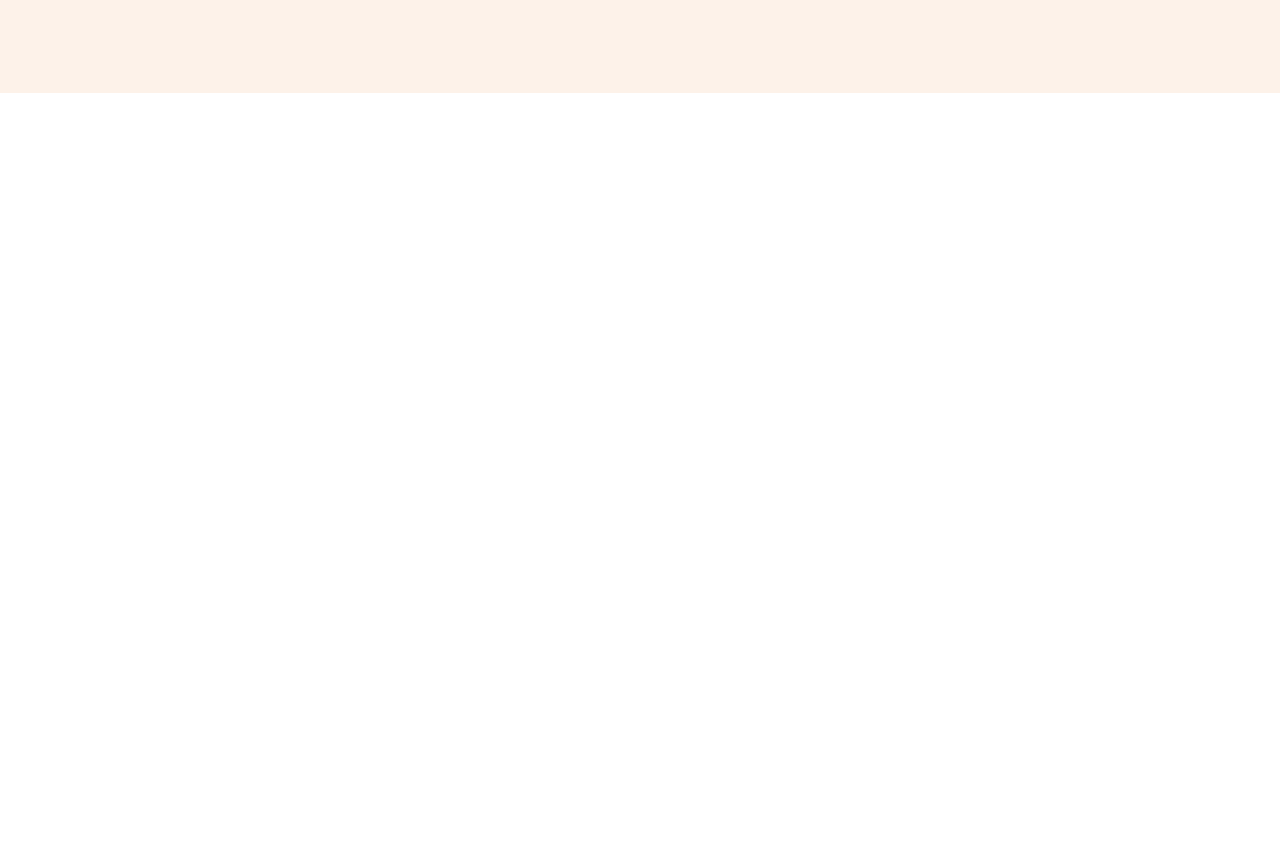
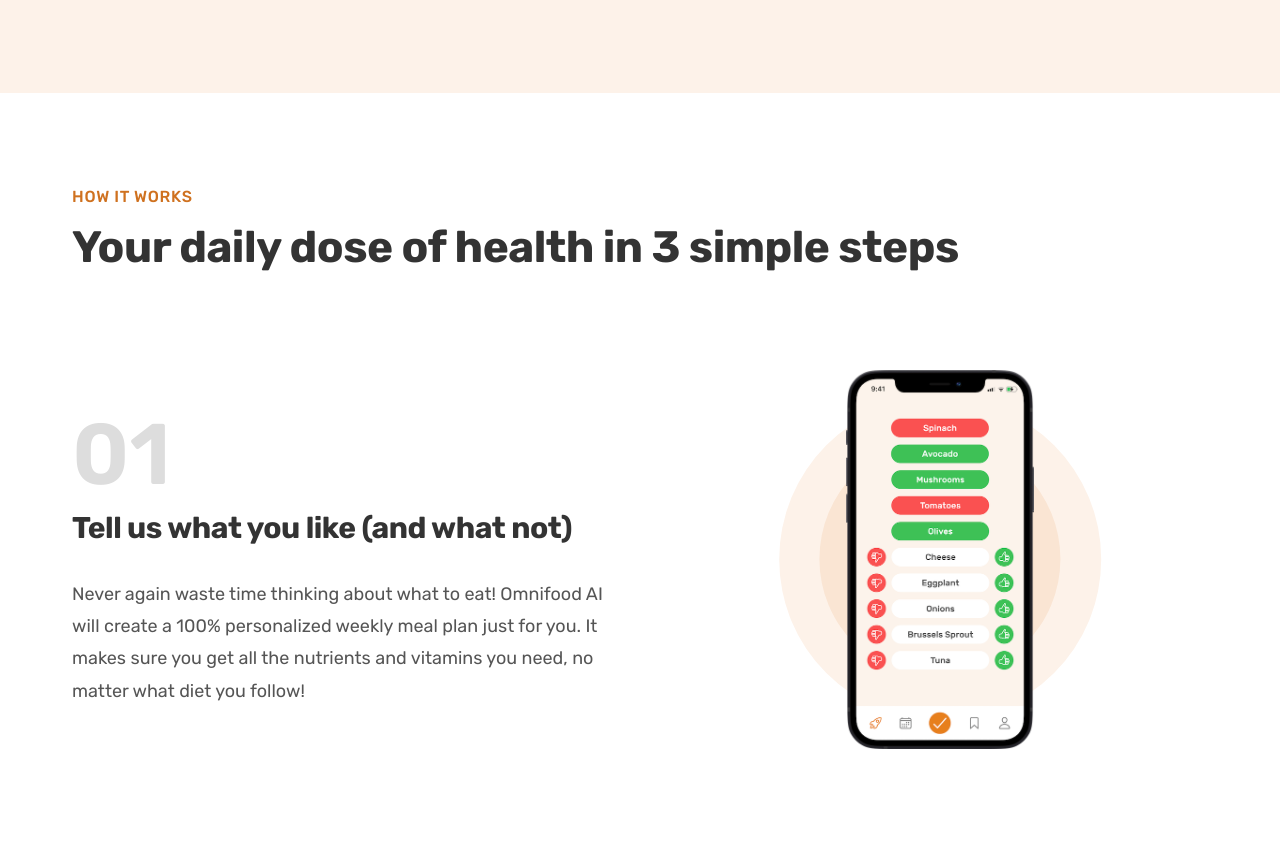
Before and after one commit to GaldyPoper/omnifood-learning-project, a plain HTML site: page index.html in a window 1280 px wide. Shown: the part 655-1497 px from the top of the page. Before the commit the page ends 800 px from the top, so only its background shows below. Drawn offline with Linux system fonts and the light colour scheme.

Commit message:
Office - how it works section design completed

```diff
--- /dev/null
+++ b/css/general.css
@@ -0,0 +1,174 @@
+/*
+
+--- 01 Typography system
+
+Font Sizes (px)
+10 / 12 / 14 / 16 / 18 / 20 / 24 / 30 / 36 / 44 / 52 / 62 / 74 / 86 / 98
+
+Font Weights
+Default: 400
+Medium: 500
+Semi-bold: 600
+Bold: 700
+
+
+Line heights
+Default: 1
+Small: 1.05
+Paragraph default: 1.6
+
+-- Letter Spacing
+-0.5px
+0.75px
+
+
+--- 02 Colours
+
+Primary: #e67e22
+Tints: #fdf2e9
+#fae5d3
+Shades: #cf711f
+Accents:
+Greys:
+#555
+#333
+
+--- 05 Shadows
+
+
+
+--- 06 Border Radius
+Default: 9px
+
+--- 07 Whitespace
+
+Spacing System (px)
+2 / 4 / 8 / 12 / 16 / 24 / 32 / 48 / 64 / 80 / 96 / 128
+
+*/
+
+* {
+  margin: 0;
+  padding: 0;
+  box-sizing: border-box;
+}
+
+html {
+  /* 10px / 16px = 0.625 = 62.5% - % of user browser font-size settings */
+  font-size: 62.5%;
+}
+
+body {
+  font-family: "Rubik", sans-serif;
+  line-height: 1;
+  font-weight: 400;
+  color: #555;
+}
+
+/*  ******************* General Components ***************************  */
+
+.heading-primary,
+.heading-secondary,
+.heading-tertiary {
+  font-weight: 700;
+  letter-spacing: -0.5px;
+  color: #333;
+}
+
+.heading-primary {
+  font-size: 5.2rem;
+  line-height: 1.05;
+  margin-bottom: 3.2rem;
+}
+
+.heading-secondary {
+  font-size: 4.4rem;
+  line-height: 1.2;
+  margin-bottom: 9.6rem;
+}
+
+.heading-tertiary {
+  font-size: 3rem;
+  line-height: 1.2;
+  margin-bottom: 3.2rem;
+}
+
+.subheading {
+  display: block;
+  font-size: 1.6rem;
+  font-weight: 500;
+  color: #cf711f;
+  text-transform: uppercase;
+  margin-bottom: 1.6rem;
+  letter-spacing: 0.75px;
+}
+
+.btn:link,
+.btn:visited {
+  display: inline-block;
+  font-size: 2rem;
+  padding: 1.6rem 3.2rem;
+  border-radius: 1.5rem;
+  text-decoration: none;
+  font-weight: 600;
+
+  /* Put transition on original "state" */
+  transition: background-color 0.3s;
+}
+
+.btn--full:link,
+.btn--full:visited {
+  background-color: #e67e22;
+  color: #fff;
+}
+
+.btn--full:hover,
+.btn--full:active {
+  background-color: #cf711f;
+  color: #fff;
+}
+
+.btn--outline:link,
+.btn--outline:visited {
+  background-color: #fff;
+  color: #555;
+}
+
+.btn--outline:hover,
+.btn--outline:active {
+  background-color: #fdf2e9;
+  color: #555;
+  /* trick to add border inside of button */
+  box-shadow: inset 0 0 0 3px #fff;
+}
+
+.margin-right-sm {
+  margin-right: 1.6rem !important;
+}
+
+/*  ******************* General Reusable components ***************************  */
+
+.grid {
+  display: grid;
+  row-gap: 9.6rem;
+  column-gap: 6.4rem;
+  grid-template-columns: repeat(2, 1fr);
+}
+
+.container {
+  max-width: 120rem;
+  padding: 0 3.2rem;
+  margin: 0 auto;
+}
+
+.grid--2-cols {
+  grid-template-columns: repeat(2, 1fr);
+}
+
+.grid--3-cols {
+  grid-template-columns: repeat(2, 1fr);
+}
+
+.grid--center-v {
+  align-items: center;
+}
--- a/css/style.css
+++ b/css/style.css
@@ -1,121 +1,3 @@
-/*
-
---- 01 Typography system
-
-Font Sizes (px)
-10 / 12 / 14 / 16 / 18 / 20 / 24 / 30 / 36 / 44 / 52 / 62 / 74 / 86 / 98
-
-Font Weights
-Default: 400
-Medium: 500
-Semi-bold: 600
-Bold: 700
-
-
-Line heights
-Default: 1
-Small: 1.05
-Paragraph default: 1.6
-
-
-
-
---- 02 Colours
-
-Primary: #e67e22
-Tints: #fdf2e9
-Shades: #cf711f
-Accents:
-Greys:
-#555
-#333
-
---- 05 Shadows
-
-
-
---- 06 Border Radius
-Default: 9px
-
---- 07 Whitespace
-
-Spacing System (px)
-2 / 4 / 8 / 12 / 16 / 24 / 32 / 48 / 64 / 80 / 96 / 128
-
-*/
-
-* {
-  margin: 0;
-  padding: 0;
-  box-sizing: border-box;
-}
-
-html {
-  /* 10px / 16px = 0.625 = 62.5% - % of user browser font-size settings */
-  font-size: 62.5%;
-}
-
-body {
-  font-family: "Rubik", sans-serif;
-  line-height: 1;
-  font-weight: 400;
-  color: #555;
-}
-
-/*  ******************* General Components ***************************  */
-
-.heading-primary {
-  font-size: 5.2rem;
-  font-weight: 700;
-  letter-spacing: -0.5px;
-  line-height: 1.05;
-  color: #333;
-  margin-bottom: 3.2rem;
-}
-
-.btn:link,
-.btn:visited {
-  display: inline-block;
-  font-size: 2rem;
-  padding: 1.6rem 3.2rem;
-  border-radius: 1.5rem;
-  text-decoration: none;
-  font-weight: 600;
-
-  /* Put transition on original "state" */
-  transition: background-color 0.3s;
-}
-
-.btn--full:link,
-.btn--full:visited {
-  background-color: #e67e22;
-  color: #fff;
-}
-
-.btn--full:hover,
-.btn--full:active {
-  background-color: #cf711f;
-  color: #fff;
-}
-
-.btn--outline:link,
-.btn--outline:visited {
-  background-color: #fff;
-  color: #555;
-}
-
-.btn--outline:hover,
-.btn--outline:active {
-  background-color: #fdf2e9;
-  color: #555;
-  /* trick to add border inside of button */
-  box-shadow: inset 0 0 0 3px #fff;
-}
-
-.margin-right-sm {
-  margin-right: 1.6rem !important;
-}
-
 /*  ******************* Header ***************************  */
 
 .header {
@@ -237,3 +119,60 @@ body {
   color: #cf711f;
   font-weight: 700;
 }
+
+/*  ******************* How it works section ***************************  */
+
+.section-how {
+  padding: 9.6rem 0;
+}
+
+.step-img-box {
+  position: relative;
+
+  display: flex;
+  align-items: center;
+  justify-content: center;
+}
+
+.step-img-box::after,
+.step-img-box::before {
+  content: "";
+  display: block;
+  border-radius: 50%;
+  position: absolute;
+  top: 50%;
+  left: 50%;
+  transform: translate(-50%, -50%);
+}
+
+.step-img-box::before {
+  width: 60%;
+  /* 60% of parents width */
+  padding-bottom: 60%;
+  background-color: #fdf2e9;
+  z-index: -2;
+}
+
+.step-img-box::after {
+  width: 45%;
+  /* 50% of parents width */
+  padding-bottom: 45%;
+  background-color: #fae5d3;
+  z-index: -1;
+}
+
+.step-img {
+  width: 35%;
+}
+
+.step-number {
+  font-size: 8.6rem;
+  font-weight: 600;
+  color: #ddd;
+  margin-bottom: 1.2rem;
+}
+
+.step-description {
+  font-size: 1.8rem;
+  line-height: 1.8;
+}
--- a/index.html
+++ b/index.html
@@ -10,6 +10,7 @@
       href="https://fonts.googleapis.com/css2?family=Rubik:wght@400;500;600;700&display=swap"
       rel="stylesheet"
     />
+    <link rel="stylesheet" href="css/general.css" />
     <link rel="stylesheet" href="css/style.css" />
     <title>Omnifood</title>
   </head>
@@ -67,6 +68,76 @@
           </div>
         </div>
       </section>
+
+      <section class="section-how">
+        <div class="container">
+          <span class="subheading">How it works</span>
+          <h2 class="heading-secondary">
+            Your daily dose of health in 3 simple steps
+          </h2>
+        </div>
+        <div class="container grid grid--2-cols grid--center-v">
+          <!-- Step 01 -->
+          <div class="step-text-box">
+            <p class="step-number">01</p>
+            <h3 class="heading-tertiary">
+              Tell us what you like (and what not)
+            </h3>
+            <p class="step-description">
+              Never again waste time thinking about what to eat! Omnifood AI
+              will create a 100% personalized weekly meal plan just for you. It
+              makes sure you get all the nutrients and vitamins you need, no
+              matter what diet you follow!
+            </p>
+          </div>
+          <div class="step-img-box">
+            <img
+              src="img/app/app-screen-1.png"
+              class="step-img"
+              alt="iPhone app
+            preferences selection screen"
+            />
+          </div>
+
+          <!-- Step 02 -->
+          <div class="step-img-box">
+            <img
+              src="img/app/app-screen-2.png"
+              class="step-img"
+              alt="iPhone app
+            preferences selection screen"
+            />
+          </div>
+          <div class="step-text-box">
+            <p class="step-number">02</p>
+            <h3 class="heading-tertiary">Approve your weekly meal plan</h3>
+            <p class="step-description">
+              Once per week, approve the meal plan generated for you by Omnifood
+              AI. You can change ingredients, swap entire meals, or even add
+              your own recipes.
+            </p>
+          </div>
+
+          <!-- Step 03 -->
+          <div class="step-text-box">
+            <p class="step-number">03</p>
+            <h3 class="heading-tertiary">Receive meals at convenient time</h3>
+            <p class="step-description">
+              Best chefs in town will cook your selected meal every day, and we
+              will deliver it to your door whenever works best for you. You can
+              change delivery schedule and address daily!
+            </p>
+          </div>
+          <div class="step-img-box">
+            <img
+              src="img/app/app-screen-3.png"
+              class="step-img"
+              alt="iPhone app
+            preferences selection screen"
+            />
+          </div>
+        </div>
+      </section>
     </main>
   </body>
 </html>
```
